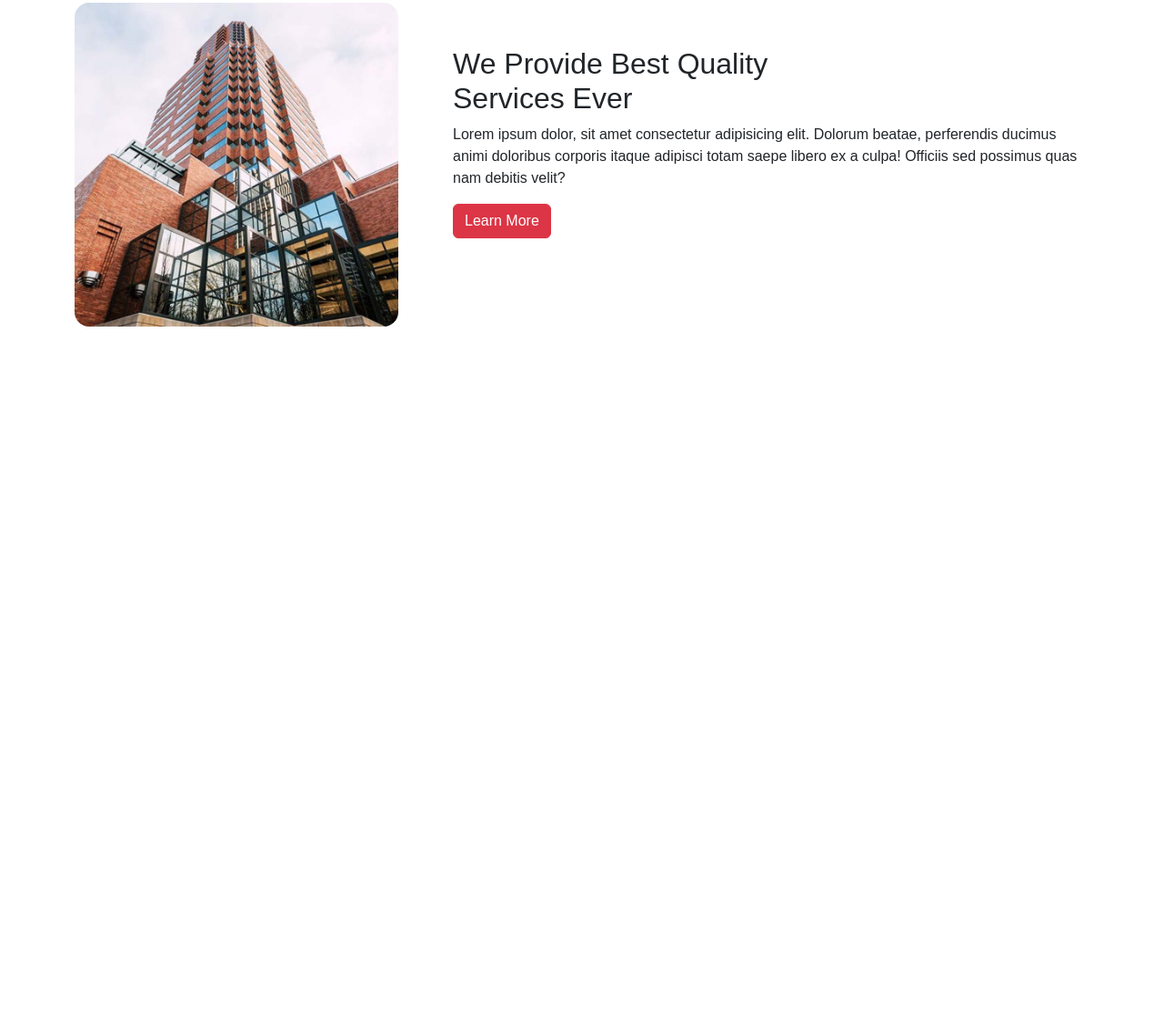
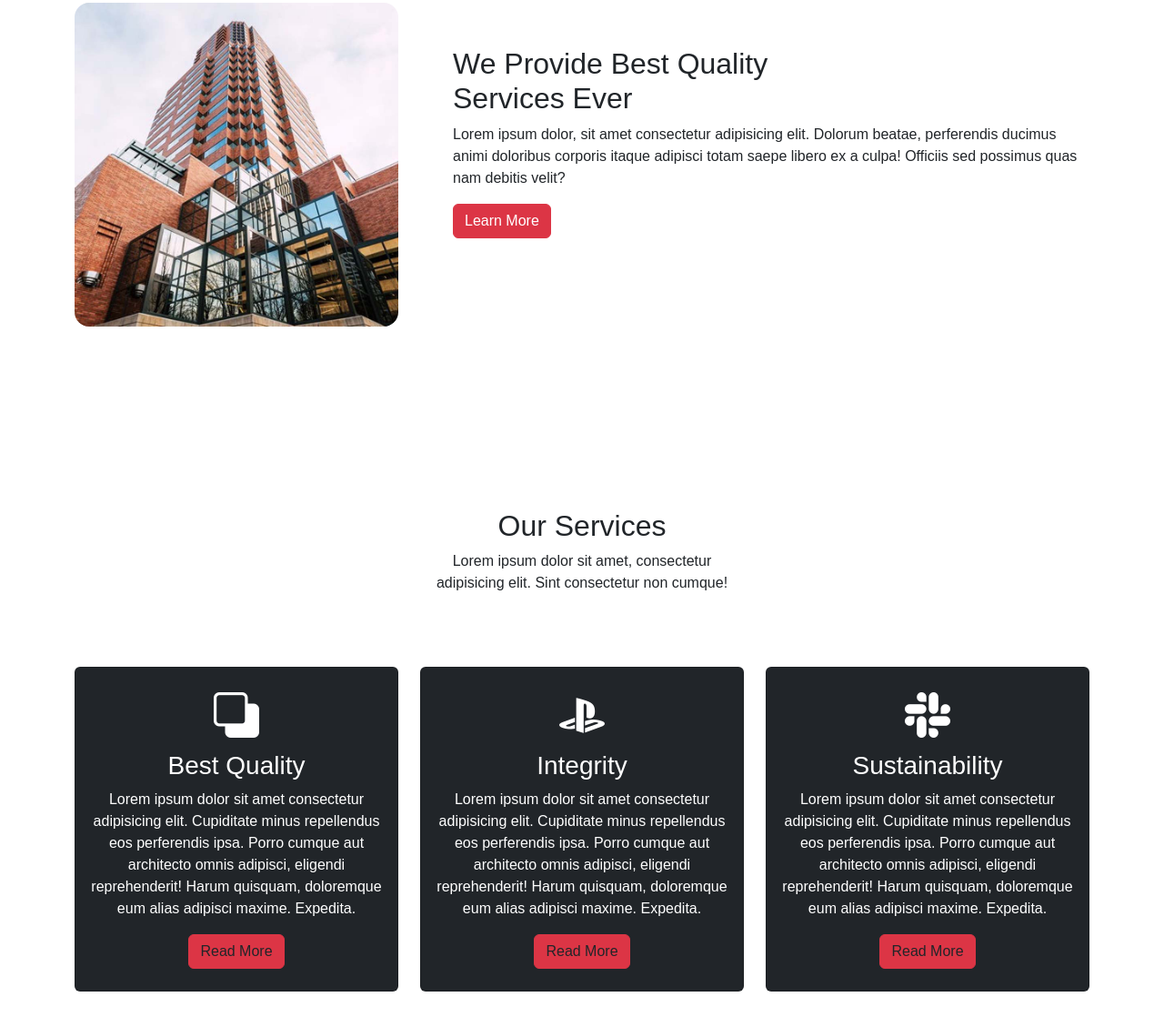
Before and after one commit to byrkdr16/LandingPage, a plain HTML site: page index.html in a window 1280 px wide. Shown: the part 897-2026 px from the top of the page at 91% size. Before the commit the page ends 1356 px from the top, so only its background shows below. Drawn offline with nearby package versions, Linux system fonts and the light colour scheme.

Commit message:
card css add

```diff
--- a/index.html
+++ b/index.html
@@ -4,6 +4,7 @@
     <meta charset="UTF-8">
     <meta name="viewport" content="width=device-width, initial-scale=1.0">
     <title>Landing Page</title>
+    <link rel="stylesheet" href="https://cdn.jsdelivr.net/npm/bootstrap-icons@1.10.5/font/bootstrap-icons.css">
     <link rel="stylesheet" href="style.css">
     <link href="https://cdn.jsdelivr.net/npm/bootstrap@5.3.0/dist/css/bootstrap.min.css" rel="stylesheet"  crossorigin="anonymous">
 
@@ -117,14 +118,71 @@
                     </p>
                     <a href="#" class="btn btn-danger">Learn More</a>
                 </div>
-
             </div>
-
         </div>
     </div>
+</section>
+<!--========= SERVİCES SECTİON =============-->
+<section id="services" class="services section-padding">
+    <div class="container">
+        <div class="row">
+            <div class="col-md-12">
+                <div class="section-header text-center pb-5">
+                    <h2>Our Services</h2>
+                    <p>Lorem ipsum dolor sit amet, consectetur <br/>
+                    adipisicing elit. Sint consectetur non cumque!
+                    </p>
+                </div>
+            </div>
+        </div>
+        <div class="row">
+            <div class="col-12 col-md-12 col-lg-4">
+                <div class="card text-white text-center bg-dark pb-2">
+                    <div class="card-body">
+                        <i class="bi bi-subtract"></i>
+                        <h3 class="card-title">Best Quality</h3>
+                        <p>Lorem ipsum dolor sit amet consectetur adipisicing elit. Cupiditate
+                            minus repellendus eos perferendis ipsa. Porro cumque aut architecto
+                            omnis adipisci, eligendi reprehenderit! Harum quisquam, doloremque
+                            eum alias adipisci maxime. Expedita.
+                        </p>
+                        <button class="btn btn-danger text-dark">Read More</button>
+                    </div>
+                </div>
+            </div>
+             <div class="col-12 col-md-12 col-lg-4">
+                <div class="card text-white text-center bg-dark pb-2">
+                    <div class="card-body">
+                        <i class="bi bi-playstation"></i>
+                        <h3 class="card-title">Integrity</h3>
+                        <p>Lorem ipsum dolor sit amet consectetur adipisicing elit. Cupiditate
+                            minus repellendus eos perferendis ipsa. Porro cumque aut architecto
+                            omnis adipisci, eligendi reprehenderit! Harum quisquam, doloremque
+                            eum alias adipisci maxime. Expedita.
+                        </p>
+                        <button class="btn btn-danger text-dark">Read More</button>
+                    </div>
+                </div>
+            </div>
+             <div class="col-12 col-md-12 col-lg-4">
+                <div class="card text-white text-center bg-dark pb-2">
+                    <div class="card-body">
+                        <i class="bi bi-slack"></i>
+                        <h3 class="card-title">Sustainability</h3>
+                        <p>Lorem ipsum dolor sit amet consectetur adipisicing elit. Cupiditate
+                            minus repellendus eos perferendis ipsa. Porro cumque aut architecto
+                            omnis adipisci, eligendi reprehenderit! Harum quisquam, doloremque
+                            eum alias adipisci maxime. Expedita.
+                        </p>
+                        <button class="btn btn-danger text-dark">Read More</button>
+                    </div>
+                </div>
+            </div>
+        </div>
+    </div>
+</section>
 
 
-</section>
 
     <script src="https://cdn.jsdelivr.net/npm/bootstrap@5.3.0/dist/js/bootstrap.bundle.min.js" crossorigin="anonymous"></script>
 
--- a/style.css
+++ b/style.css
@@ -78,7 +78,12 @@ body{
     border-radius: var(--bs-navbar-toggler-border-radius);
     transition: var(--bs-navbar-toggler-transition);
 }
-
+.card{
+    margin-top: 1rem;
+}
+.pb-5 {
+    padding-bottom: 1rem!important;
+}
 
 /*========== RESPONSİVE CSS ============*/
 @media only screen and (min-width:768px) and (max-width:991px){
@@ -106,6 +111,9 @@ body{
     }
 }
 
+.services .card-body i{
+    font-size: 50px;
+}
 
 .img-fluid {
     max-width: 100%;
```
